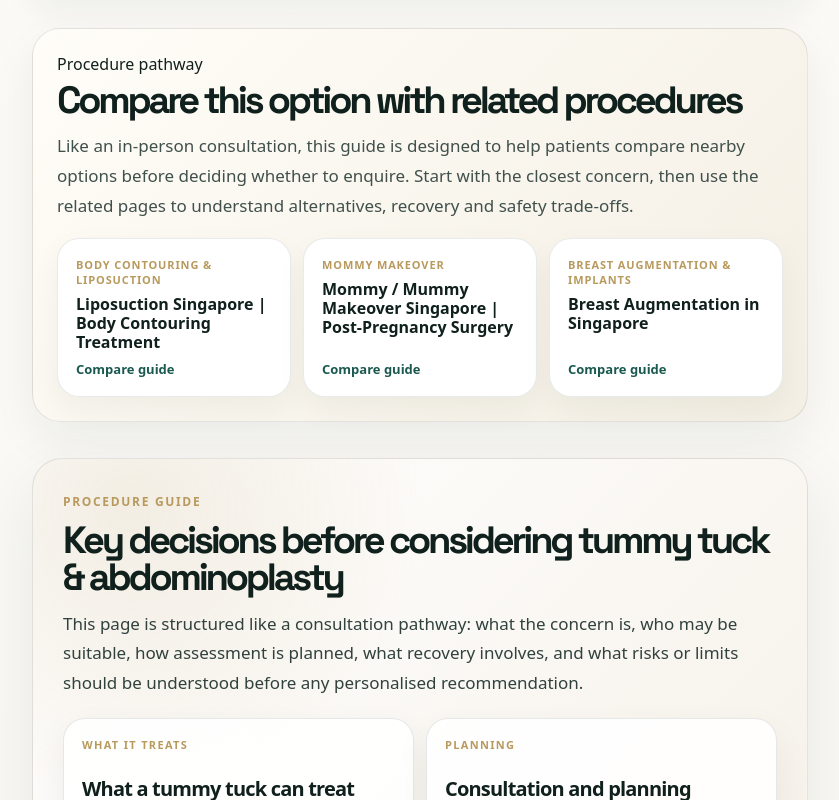
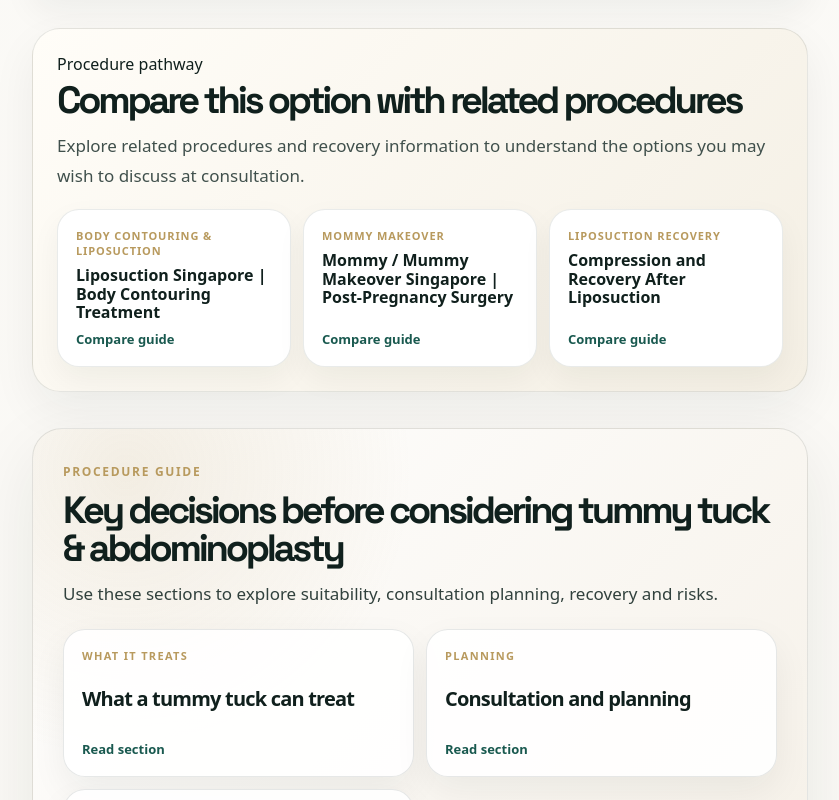
Before and after one commit to zatyrical/plasticwebsite, a Next.js app: page /tummy-tuck-singapore in a window 1280 px wide. Shown: the part 1860-2660 px from the top of the page, without its empty margins (220-1059 px from the left). Built offline with nearby package versions, Linux system fonts and the light colour scheme.

Commit message:
Improve procedure navigation and patient-facing guidance

```diff
--- a/app/ProcedureArticle.tsx
+++ b/app/ProcedureArticle.tsx
@@ -11,6 +11,12 @@ type Props = {
 };
 
 const establishedArticles = [
+  {
+    title: 'Compression and Recovery After Liposuction',
+    href: '/compression-foam-lymphatic-massage-after-liposuction',
+    category: 'Liposuction recovery',
+    group: 'aesthetic'
+  },
   {
     title: 'Breast Augmentation in Singapore',
     href: '/breast-augmentation-singapore',
@@ -103,6 +109,16 @@ export default function ProcedureArticlePage({ article }: Props) {
       category: item.eyebrow,
       group
     }));
+  const relatedByProcedure: Record<string, string[]> = {
+    'breast-augmentation-singapore': ['breast-aesthetic-surgery-singapore', '24-hour-rapid-recovery-breast-augmentation-singapore', 'breast-implant-illness-singapore-evidence', 'mommy-makeover-singapore'],
+    'tummy-tuck-singapore': ['body-contouring-liposuction-singapore', 'mommy-makeover-singapore', 'compression-foam-lymphatic-massage-after-liposuction'],
+    'mommy-makeover-singapore': ['tummy-tuck-singapore', 'breast-augmentation-singapore', 'breast-aesthetic-surgery-singapore', 'body-contouring-liposuction-singapore'],
+    'body-contouring-liposuction-singapore': ['tummy-tuck-singapore', 'compression-foam-lymphatic-massage-after-liposuction', 'mommy-makeover-singapore'],
+    'asian-rhinoplasty-singapore': ['rib-rhinoplasty-singapore'],
+    'rib-rhinoplasty-singapore': ['asian-rhinoplasty-singapore'],
+    'face-neck-lift-singapore': ['thread-lifting-singapore', 'fat-grafting-singapore', 'asian-eyelid-surgery-singapore']
+  };
+  const preferredHrefs = (relatedByProcedure[article.slug] ?? []).map((slug) => `/${slug}`);
   const seenRelated = new Set<string>();
   const relatedArticles = [...generatedRelated, ...establishedArticles.filter((item) => item.group === group)]
     .filter((item) => item.href !== `/${article.slug}`)
@@ -110,6 +126,13 @@ export default function ProcedureArticlePage({ article }: Props) {
       if (seenRelated.has(item.href)) return false;
       seenRelated.add(item.href);
       return true;
+    })
+    .sort((a, b) => {
+      const rank = (href: string) => {
+        const index = preferredHrefs.indexOf(href);
+        return index < 0 ? preferredHrefs.length : index;
+      };
+      return rank(a.href) - rank(b.href);
     })
     .slice(0, 4);
 
@@ -150,7 +173,7 @@ export default function ProcedureArticlePage({ article }: Props) {
             '@type': 'ListItem',
             position: 2,
             name: group === 'aesthetic' ? 'Aesthetic Surgery' : 'Reconstructive Surgery',
-            item: `${baseUrl}/${article.backHref.replace('/#', '#')}`
+            item: `${baseUrl}/${group === 'aesthetic' ? 'aesthetic-surgery' : 'reconstructive-surgery'}`
           },
           {
             '@type': 'ListItem',
@@ -279,7 +302,7 @@ export default function ProcedureArticlePage({ article }: Props) {
                 <div className="procedure-map-kicker">Procedure pathway</div>
                 <h2>Compare this option with related procedures</h2>
                 <p>
-                  Like an in-person consultation, this guide is designed to help patients compare nearby options before deciding whether to enquire. Start with the closest concern, then use the related pages to understand alternatives, recovery and safety trade-offs.
+                  Explore related procedures and recovery information to understand the options you may wish to discuss at consultation.
                 </p>
               </div>
               <div className="procedure-cluster-links">
@@ -297,7 +320,7 @@ export default function ProcedureArticlePage({ article }: Props) {
               <div className="procedure-map-kicker">Procedure guide</div>
               <h2>Key decisions before considering {article.eyebrow.toLowerCase()}</h2>
               <p>
-                This page is structured like a consultation pathway: what the concern is, who may be suitable, how assessment is planned, what recovery involves, and what risks or limits should be understood before any personalised recommendation.
+                Use these sections to explore suitability, consultation planning, recovery and risks.
               </p>
               <div className="procedure-map-grid">
                 {decisionHighlights.map((item) => (
@@ -315,7 +338,7 @@ export default function ProcedureArticlePage({ article }: Props) {
                 <div className="procedure-map-kicker">Consultation pathway</div>
                 <h2>From first assessment to recovery planning</h2>
                 <p>
-                  A mature procedure page should help patients understand the sequence, not only the name of the operation. The usual pathway is assessment, diagnosis of the main concern, discussion of alternatives, a personalised surgical or non-surgical plan, then recovery follow-up and scar or long-term monitoring where relevant.
+                  At consultation, discuss your concerns, previous treatment and goals. Your surgeon can explain the available options, their risks and limitations, and the recovery and follow-up each involves.
                 </p>
               </div>
               <ol className="procedure-journey-steps">
```
